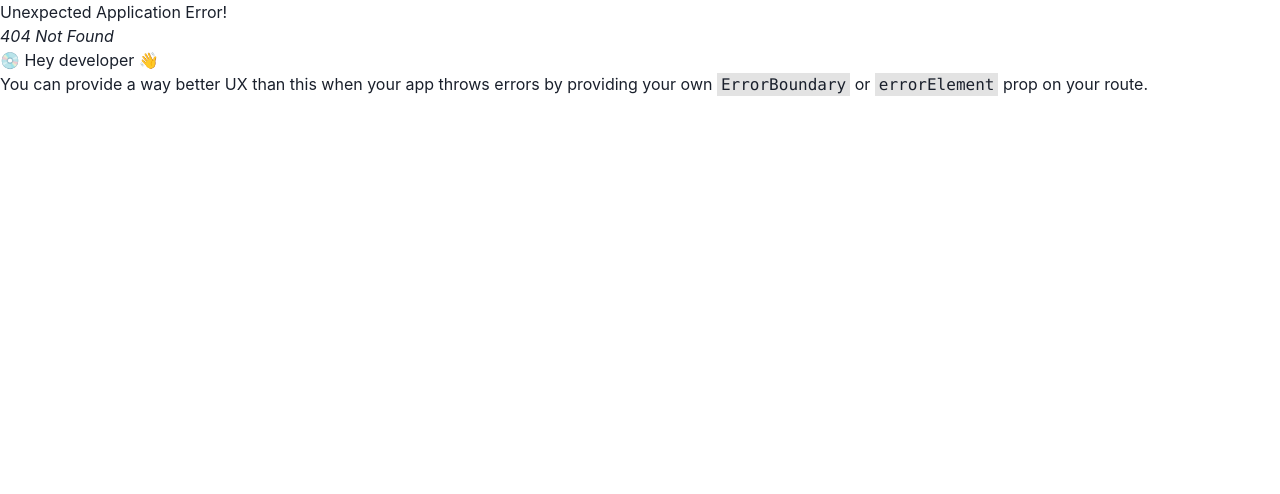
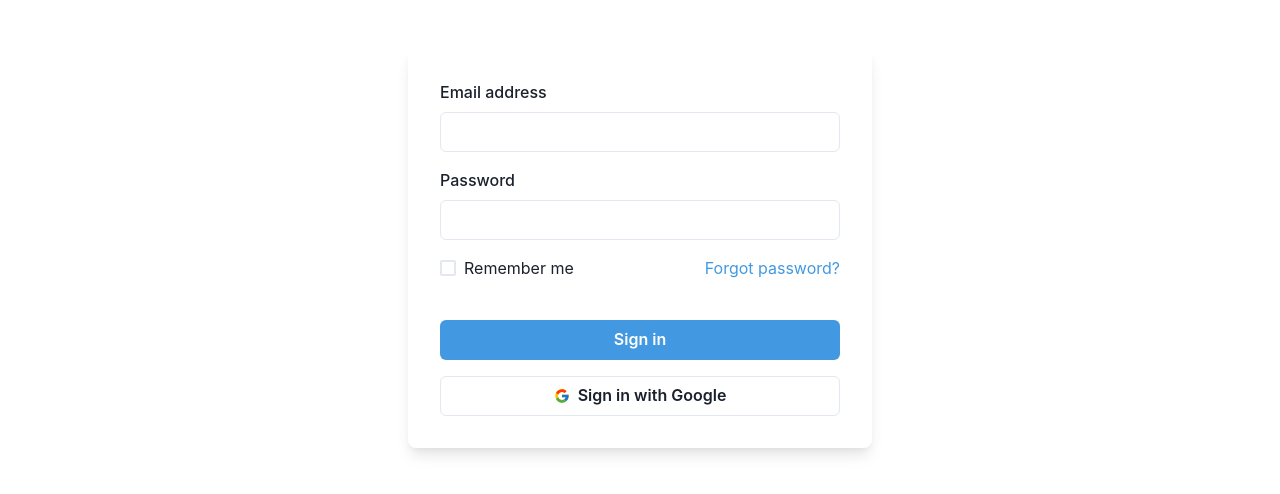
Before and after one commit to ryanphan629/oauth-fe-starter, a React (Create React App) app: page /login in a window 1280 px wide. Before the commit this address had no page. Shown: the top 494 px of the page. Built offline with nearby package versions, Linux system fonts and the light colour scheme.

Commit message:
ref: - add  with localstorage

```diff
--- a/package.json
+++ b/package.json
@@ -10,6 +10,7 @@
         "framer-motion": "^10.12.4",
         "react": "^18.2.0",
         "react-dom": "^18.2.0",
+        "react-icons": "^4.8.0",
         "react-router-dom": "^6.10.0",
         "react-scripts": "5.0.1",
         "typescript": "^4.9.5",
--- /dev/null
+++ b/src/components/PrivateRoute.tsx
@@ -0,0 +1,18 @@
+import React from 'react'
+import { useAuth } from '../hooks/useAuth'
+import { Navigate } from 'react-router-dom'
+
+interface PrivateRouteProps {
+  children: React.ReactNode
+}
+
+const PrivateRoute: React.FC<PrivateRouteProps> = ({ children }) => {
+  const { isAuthenticated } = useAuth()
+
+  if (!isAuthenticated) {
+    return <Navigate to="/login" />
+  }
+  return <>{children}</>
+}
+
+export default PrivateRoute
--- /dev/null
+++ b/src/hooks/useAuth.ts
@@ -0,0 +1,31 @@
+import { useEffect, useMemo, useState } from 'react'
+
+interface IAuth {
+  login: (token: string) => void
+  logout: () => void
+  isAuthenticated: boolean
+}
+
+export function useAuth(): IAuth {
+  const [isAuthenticated, setIsAuthenticated] = useState(() => !!localStorage.getItem('token'))
+
+  const login = (token: string) => {
+    localStorage.setItem('token', token)
+    setIsAuthenticated(true)
+  }
+
+  const logout = () => {
+    localStorage.removeItem('token')
+    setIsAuthenticated(false)
+    window.location.reload()
+  }
+
+  return useMemo(
+    () => ({
+      login,
+      logout,
+      isAuthenticated,
+    }),
+    [isAuthenticated, login, logout]
+  )
+}
--- a/src/pages/login.tsx
+++ b/src/pages/login.tsx
@@ -1,17 +1,75 @@
+import { FcGoogle } from 'react-icons/fc'
+import {
+  Box,
+  Button,
+  Center,
+  Checkbox,
+  FormControl,
+  FormLabel,
+  Input,
+  Link,
+  Stack,
+  Text,
+  useColorModeValue,
+} from '@chakra-ui/react'
+import { useAuth } from '../hooks/useAuth'
+import { useNavigate } from 'react-router-dom'
+
 const API_BASE_URL = 'http://localhost:8080'
 const OAUTH2_REDIRECT_URI = 'http://localhost:3000/oauth2/redirect'
 const GOOGLE_AUTH_URL = API_BASE_URL + '/oauth2/authorize/google?redirect_uri=' + OAUTH2_REDIRECT_URI
 
 const Login = () => {
+  const { login } = useAuth()
+  const navigate = useNavigate()
+
+  const handleLogin = () => {
+    login('token-ne')
+    navigate('/')
+  }
+
   const handleGoogle = (_evt: any) => {
     window.location.href = GOOGLE_AUTH_URL
   }
+
   return (
-    <div>
-      <button className="cursor-pointer" onClick={handleGoogle}>
-        Login with Google
-      </button>
-    </div>
+    <Stack spacing={8} mx={'auto'} maxW={'lg'} py={12} px={6}>
+      <Box rounded={'lg'} bg={useColorModeValue('white', 'gray.700')} boxShadow={'lg'} p={8}>
+        <Stack spacing={4}>
+          <FormControl id="email">
+            <FormLabel>Email address</FormLabel>
+            <Input type="email" />
+          </FormControl>
+          <FormControl id="password">
+            <FormLabel>Password</FormLabel>
+            <Input type="password" />
+          </FormControl>
+          <Stack spacing={10}>
+            <Stack direction={{ base: 'column', sm: 'row' }} align={'start'} justify={'space-between'}>
+              <Checkbox>Remember me</Checkbox>
+              <Link color={'blue.400'}>Forgot password?</Link>
+            </Stack>
+            <Button
+              onClick={handleLogin}
+              bg={'blue.400'}
+              color={'white'}
+              _hover={{
+                bg: 'blue.500',
+              }}>
+              Sign in
+            </Button>
+          </Stack>
+          <Stack spacing={2} align={'center'} maxW={'md'} w={'full'}>
+            {/* Google */}
+            <Button w={'full'} onClick={handleGoogle} variant={'outline'} leftIcon={<FcGoogle />}>
+              <Center>
+                <Text>Sign in with Google</Text>
+              </Center>
+            </Button>
+          </Stack>
+        </Stack>
+      </Box>
+    </Stack>
   )
 }
 
--- a/src/pages/main.tsx
+++ b/src/pages/main.tsx
@@ -1,9 +1,12 @@
-import Login from './login'
+import { Button } from '@chakra-ui/react'
+import { useAuth } from '../hooks/useAuth'
 
 const Main = () => {
+  const { logout } = useAuth()
   return (
     <>
-      <Login />
+      <h1 className="font-mono text-3xl text-red-600">Main</h1>
+      <Button onClick={logout}>Logout</Button>
     </>
   )
 }
--- a/src/routes.tsx
+++ b/src/routes.tsx
@@ -2,21 +2,31 @@ import { createBrowserRouter } from 'react-router-dom'
 import Main from './pages/main'
 import OAuthRedirect from './pages/oauth-redirect'
 import App from './App'
+import Login from './pages/login'
+import PrivateRoute from './components/PrivateRoute'
 
 const router = createBrowserRouter([
   {
     path: '/',
-    element: <App />,
+    element: (
+      <PrivateRoute>
+        <App />
+      </PrivateRoute>
+    ),
     children: [
       {
         path: '',
         element: <Main />,
       },
-      {
-        path: '/oauth2/redirect',
-        element: <OAuthRedirect />,
-      },
     ],
+  },
+  {
+    path: '/oauth2/redirect',
+    element: <OAuthRedirect />,
+  },
+  {
+    path: '/login',
+    element: <Login />,
   },
 ])
 
```
Also changed, not shown: 1 other file (tests, documents, lock files or other folders).
